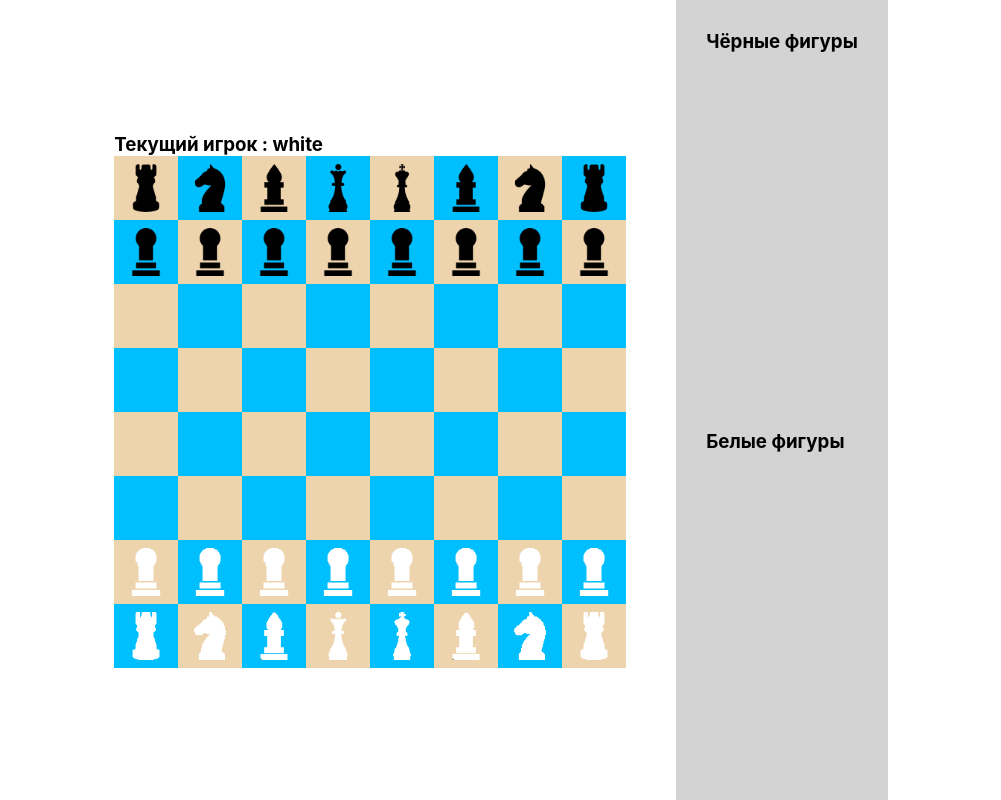
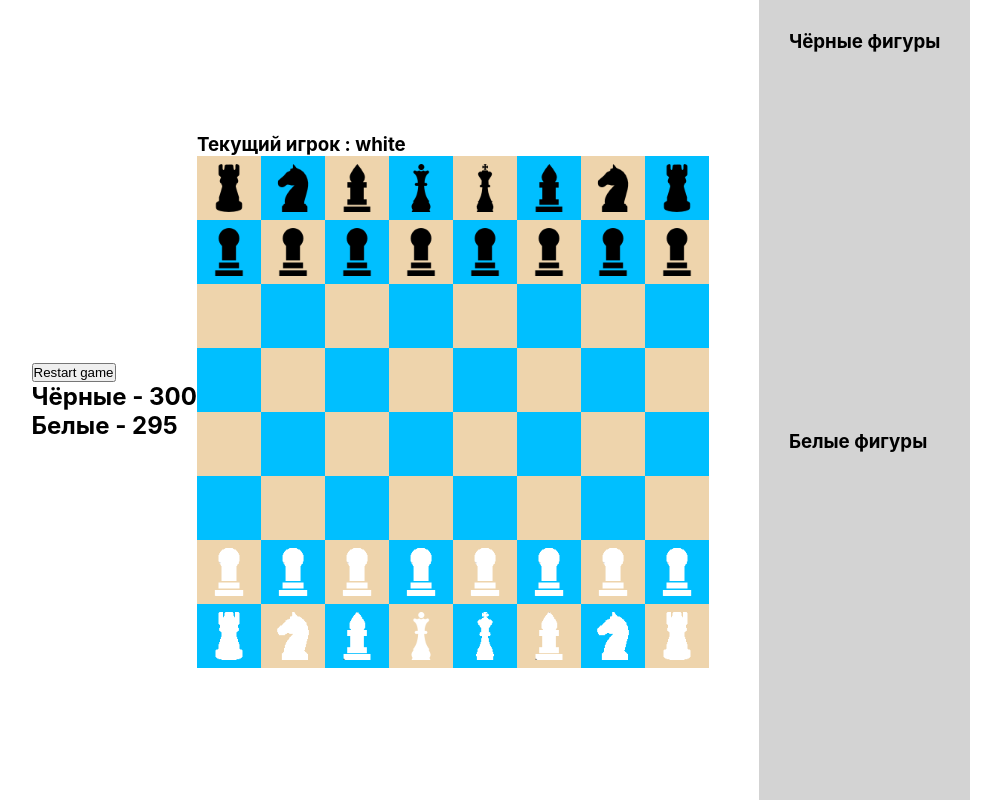
Before and after one commit to PavelZhandin/React_chess_game, a React (Create React App) app: page / in a window 1280 px wide. Shown: the whole page, without its empty margins (139-1140 px from the left). Built offline with nearby package versions, Linux system fonts and the light colour scheme.

Commit message:
implement timer

```diff
--- a/src/App.tsx
+++ b/src/App.tsx
@@ -5,6 +5,7 @@
 import { Player } from "./models/Player";
 import { Colors } from "./models/Colors";
 import LostFigures from "./components/LostFigures";
+import Timer from "./components/Timer";
 
 function App() {
   const [board, setBoard] = useState(new Board());
@@ -32,6 +33,7 @@
 
   return (
     <div className="App">
+      <Timer restart={restart} currentPlayer={currentPlayer} />
       <BoardComponent
         board={board}
         setBoard={setBoard}
--- /dev/null
+++ b/src/components/Timer.tsx
@@ -0,0 +1,56 @@
+import { FC, useEffect, useRef, useState } from "react";
+import { Player } from "../models/Player";
+import { Colors } from "../models/Colors";
+
+interface TimerProps {
+  currentPlayer: Player | null;
+  restart: () => void;
+}
+
+const Timer: FC<TimerProps> = ({ currentPlayer }) => {
+  const [blackTime, setBlackTime] = useState(300);
+  const [whiteTime, setWhiteTime] = useState(300);
+  const timer = useRef<null | ReturnType<typeof setInterval>>(null);
+
+  function startTimer() {
+    if (timer.current) {
+      clearInterval(timer.current);
+    }
+
+    const callback =
+      currentPlayer?.color === Colors.WHITE
+        ? decrementWhiteTimer
+        : decrementBlackTimer;
+    timer.current = setInterval(callback, 1000);
+  }
+
+  function decrementBlackTimer() {
+    setBlackTime((prev) => prev - 1);
+  }
+
+  function decrementWhiteTimer() {
+    setWhiteTime((prev) => prev - 1);
+  }
+
+  function handleRestart() {
+    setWhiteTime(300);
+    setBlackTime(300);
+  }
+
+  useEffect(() => {
+    startTimer();
+  }, [currentPlayer]);
+
+  return (
+    <div>
+      <div>
+        <button>Restart game</button>
+      </div>
+
+      <h2>Чёрные - {blackTime}</h2>
+      <h2>Белые - {whiteTime}</h2>
+    </div>
+  );
+};
+
+export default Timer;
```
